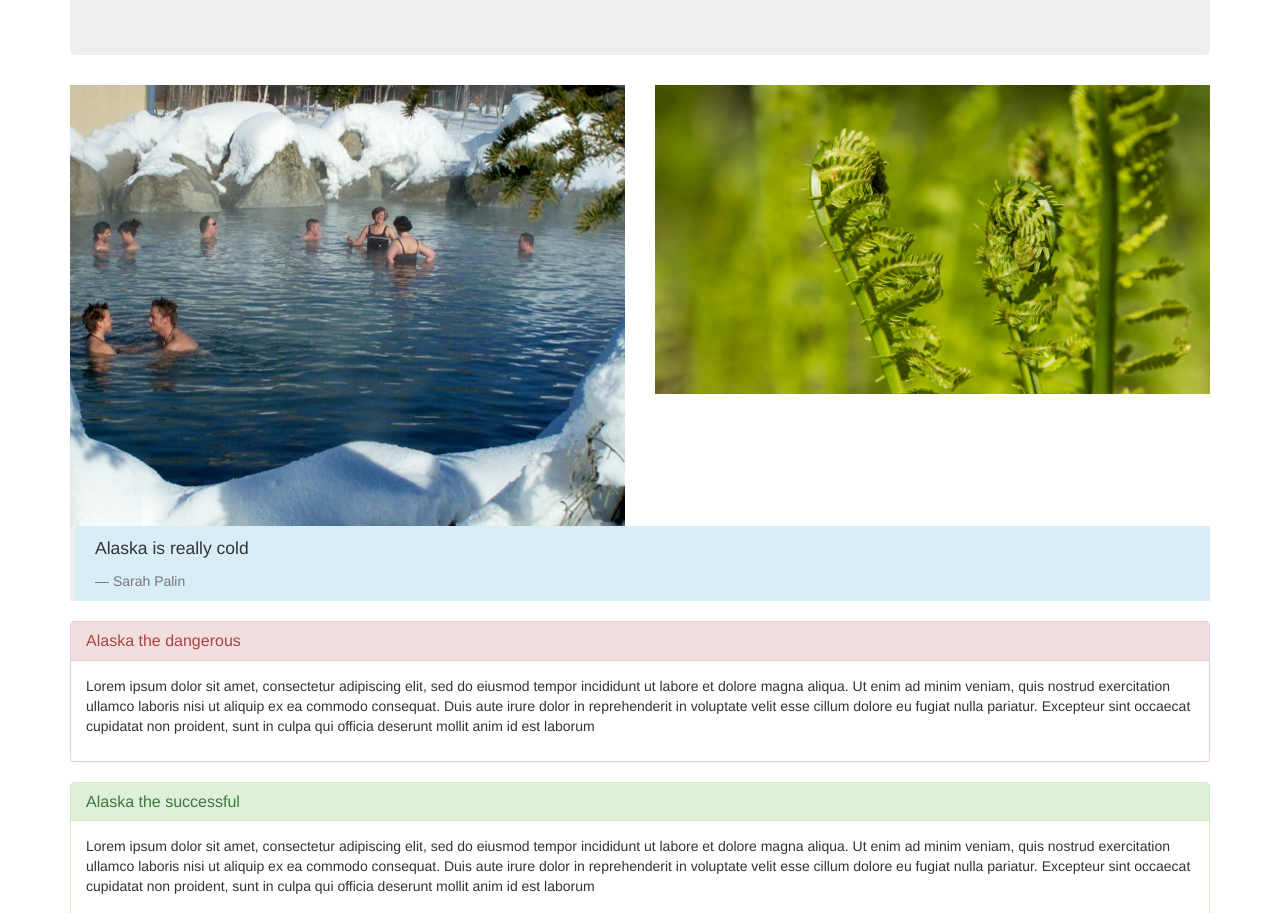
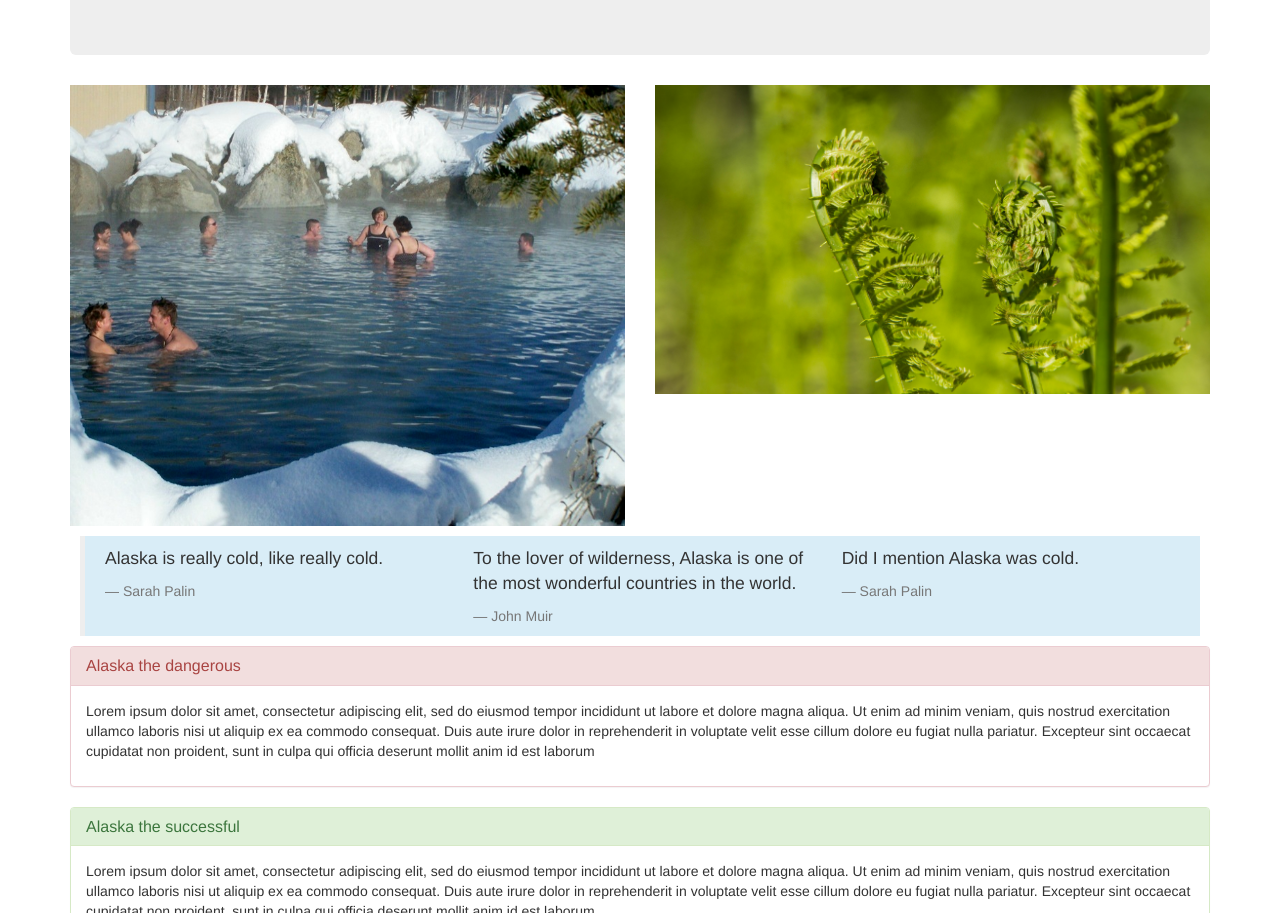
Before and after one commit to kevinahn7/vacation-site, a plain HTML site: page index.html in a window 1280 px wide. Shown: the part 187-1100 px from the top of the page. Drawn offline with Linux system fonts and the light colour scheme.

Commit message:
Add quotes and arrange them with a bootstrap grid

```diff
--- a/css/styles.css
+++ b/css/styles.css
@@ -1,3 +1,7 @@
 img{
   max-width: 100%;
 }
+
+blockquote {
+  margin: 10px;
+}
--- a/index.html
+++ b/index.html
@@ -20,8 +20,20 @@
       </div>
     </div>
     <blockquote class="bg-info">
-      <p>Alaska is really cold</p>
-      <footer>Sarah Palin</footer>
+      <div class="row">
+        <div class="col-md-4">
+          <p>Alaska is really cold, like really cold.</p>
+          <footer>Sarah Palin</footer>
+        </div>
+        <div class="col-md-4">
+          <p>To the lover of wilderness, Alaska is one of the most wonderful countries in the world.</p>
+          <footer>John Muir</footer>
+        </div>
+        <div class="col-md-4">
+          <p>Did I mention Alaska was cold.</p>
+          <footer>Sarah Palin</footer>
+        </div>
+      </div>
     </blockquote>
     <div class="panel panel-danger">
       <div class="panel-heading">
```
